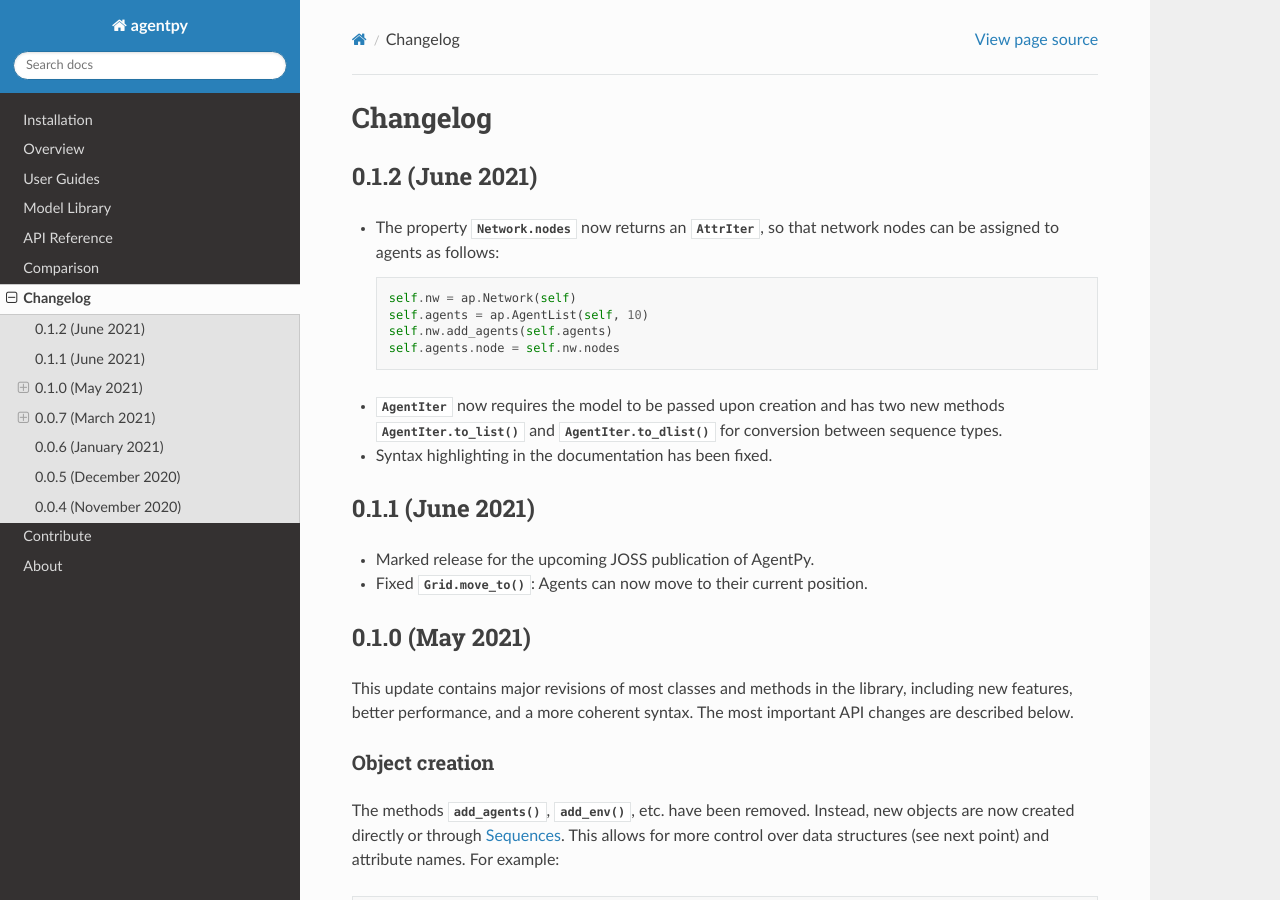
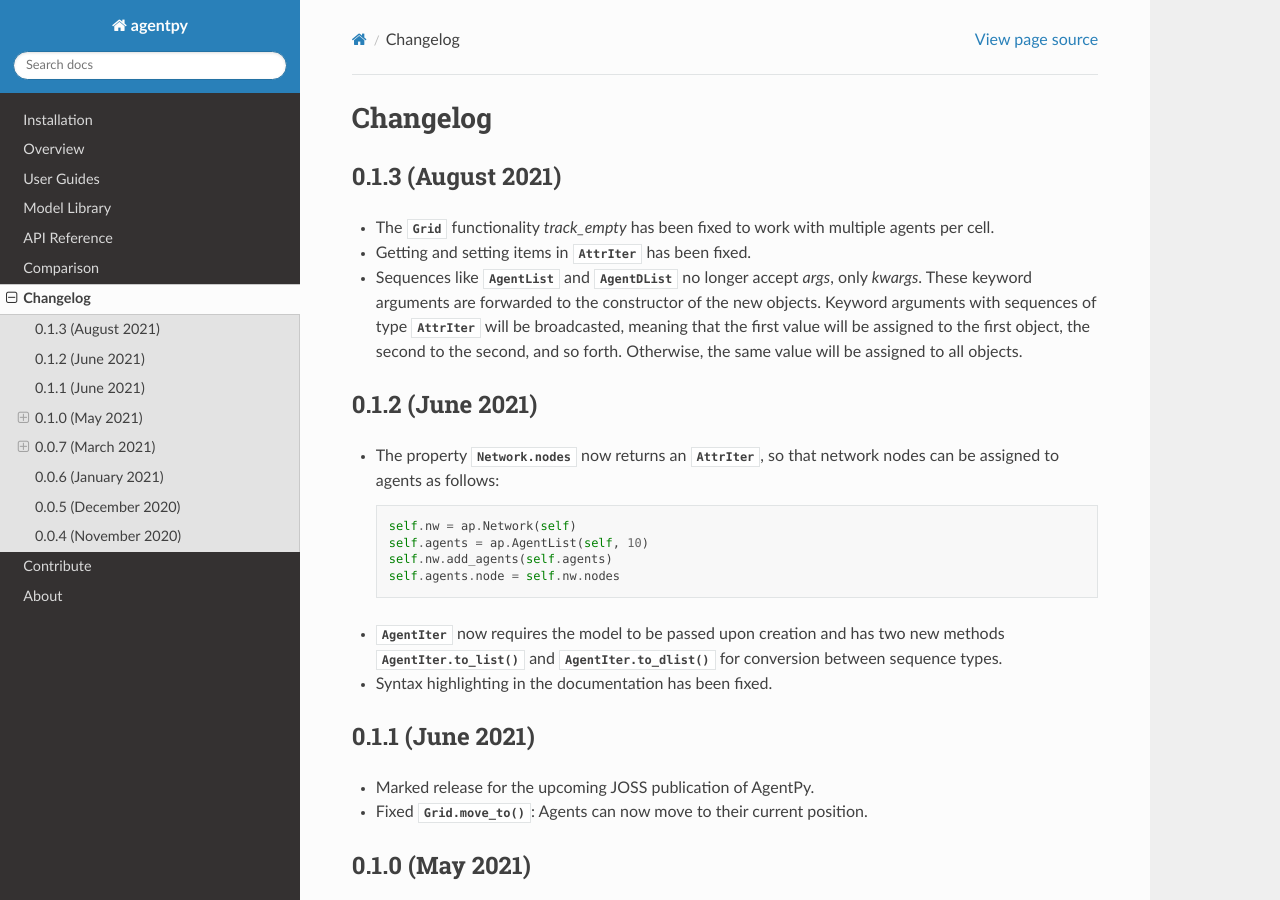
Before and after one commit to jofmi/agentpy, a Sphinx documentation site: the page built from docs/changelog.rst, in a window 1280 px wide and 900 px high. Built offline with Sphinx 7.4.7 and the Read the Docs theme 2.0.0, drawn with Linux system fonts in a browser that asks for light colours; pages that are not in the unit, such as notebooks, are missing from menus.

Commit message:
[docs] Changelog 0.1.3

```diff
--- a/docs/changelog.rst
+++ b/docs/changelog.rst
@@ -3,6 +3,21 @@
 =========
 Changelog
 =========
+
+0.1.3 (August 2021)
+-------------------
+
+- The :class:`Grid` functionality `track_empty` has been fixed
+  to work with multiple agents per cell.
+- Getting and setting items in :class:`AttrIter` has been fixed.
+- Sequences like :class:`AgentList` and :class:`AgentDList`
+  no longer accept `args`, only `kwargs`.
+  These keyword arguments are forwarded
+  to the constructor of the new objects.
+  Keyword arguments with sequences of type :class:`AttrIter` will be
+  broadcasted, meaning that the first value will be assigned
+  to the first object, the second to the second, and so forth.
+  Otherwise, the same value will be assigned to all objects.
 
 0.1.2 (June 2021)
 -----------------
```
